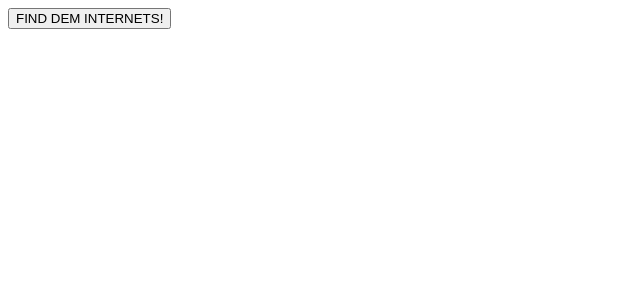
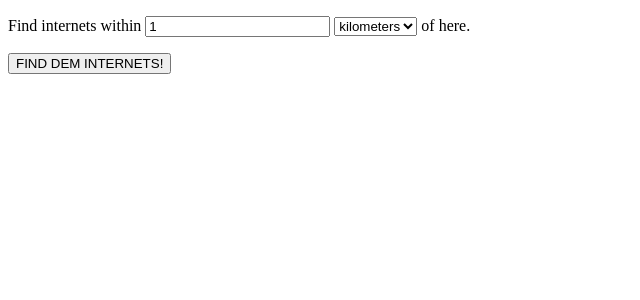
Before and after one commit to fakebenjay/nyc-wifi-2, a PHP site: page / in a window 1280 px wide. Shown: the top 300 px of the page, without its empty margins (0-640 px from the left). Run offline with PHP 8.4, Linux system fonts and the light colour scheme; some libraries are stand-ins or nearby versions.

Commit message:
Variable distance, can toggle between km/mi

```diff
--- a/css/style.css
+++ b/css/style.css
@@ -8,7 +8,7 @@
 
 #map {
   height: 400px;
-  width: 100%;
+  width: 50%;
 }
 
 #where-im-at {
--- a/index.html
+++ b/index.html
@@ -18,6 +18,15 @@
   </head>
   <body>
     <main>
+      <p>
+        Find internets within
+        <input type="number" id="distance" value="1" required="required" />
+        <select id="measure">
+          <option value="kilometers">kilometers</option>
+          <option value="miles">miles</option>
+        </select>
+         of here.
+      </p>
       <button class="button">FIND DEM INTERNETS!</button>
       <div id="map"></div>
     </main>
--- a/js/controllers/searchController.js
+++ b/js/controllers/searchController.js
@@ -8,9 +8,10 @@ class SearchController {
   attachListeners() {
     $(this.$button).on('click', (e) => {
       e.preventDefault()
+      $mapArea.hide()
+      $loadScreen.show()
       var hotspots = Hotspot.localize() //Lines 10-13 & 15 were greyed out in MapView.js
       var locationPromise = Here.whereAmI()
-      $loadScreen.show()
       Promise.all([locationPromise, hotspots])
       .then(([locationResult, data]) => {
         $mapArea.show()
--- a/js/models/hotspot.js
+++ b/js/models/hotspot.js
@@ -54,8 +54,11 @@ class Hotspot {
   }
 
   static distance(hotspot, locationResult) {
-    const earthRadius = 6371;
-    // const earthRadiusInMiles = 3959;
+    if ($('select#measure').val() === 'kilometers') {
+      var earthRadius = 6371;
+    } else if ($('select#measure').val() === 'miles') {
+      var earthRadius = 3959;
+    }
 
     var myLatitudeRads = locationResult.lat * (Math.PI / 180);
     var myLongitudeRads = locationResult.lng * (Math.PI / 180);
@@ -74,6 +77,6 @@ class Hotspot {
 
     var d = Math.sqrt((dx * dx) + (dy * dy));
 
-    return d <= 1
+    return d <= $('input#distance').val()
   }
 }
```
